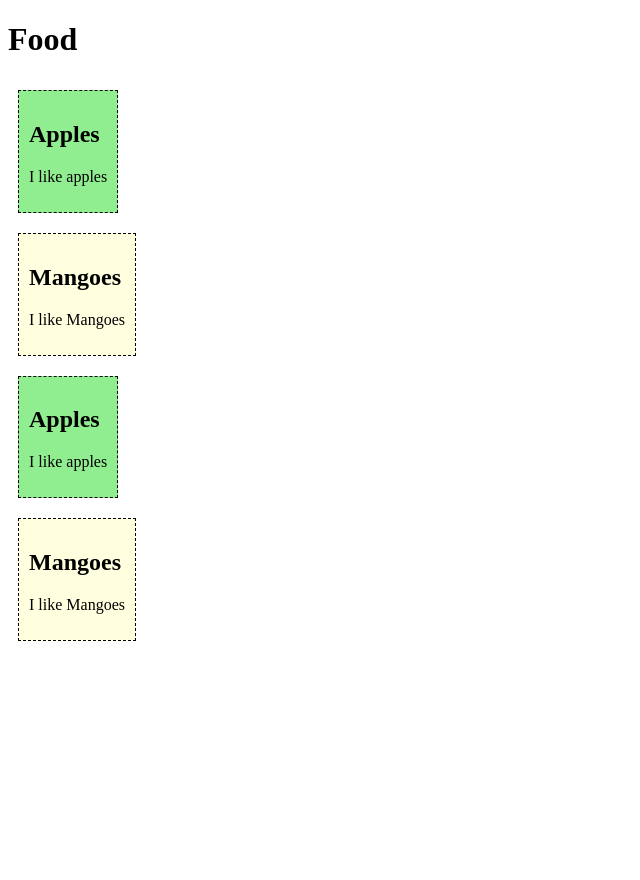
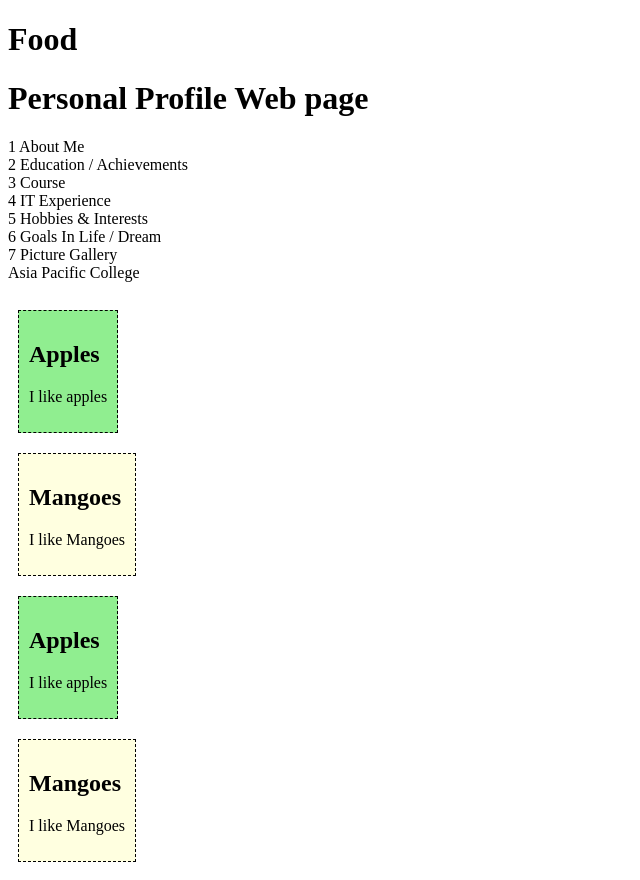
Before and after one commit to ElijahQuibin/WEBPROG_VUE, a Vue app in the folder vue-project/: page / in a window 1280 px wide. Shown: the whole page, without its empty margins (0-640 px from the left). Before the commit the page ends 800 px from the top, so only its background shows below. Built offline with nearby package versions, Linux system fonts and the light colour scheme.

Commit message:
Update App.vue

```diff
--- a/vue-project/src/App.vue
+++ b/vue-project/src/App.vue
@@ -2,6 +2,7 @@
 
 <template>
   <h1>Food</h1>
+  <personal-profile/> <br>
   <food-item/> <br>
   <food-item2/> <br>
   <food-item/> <br>
```
